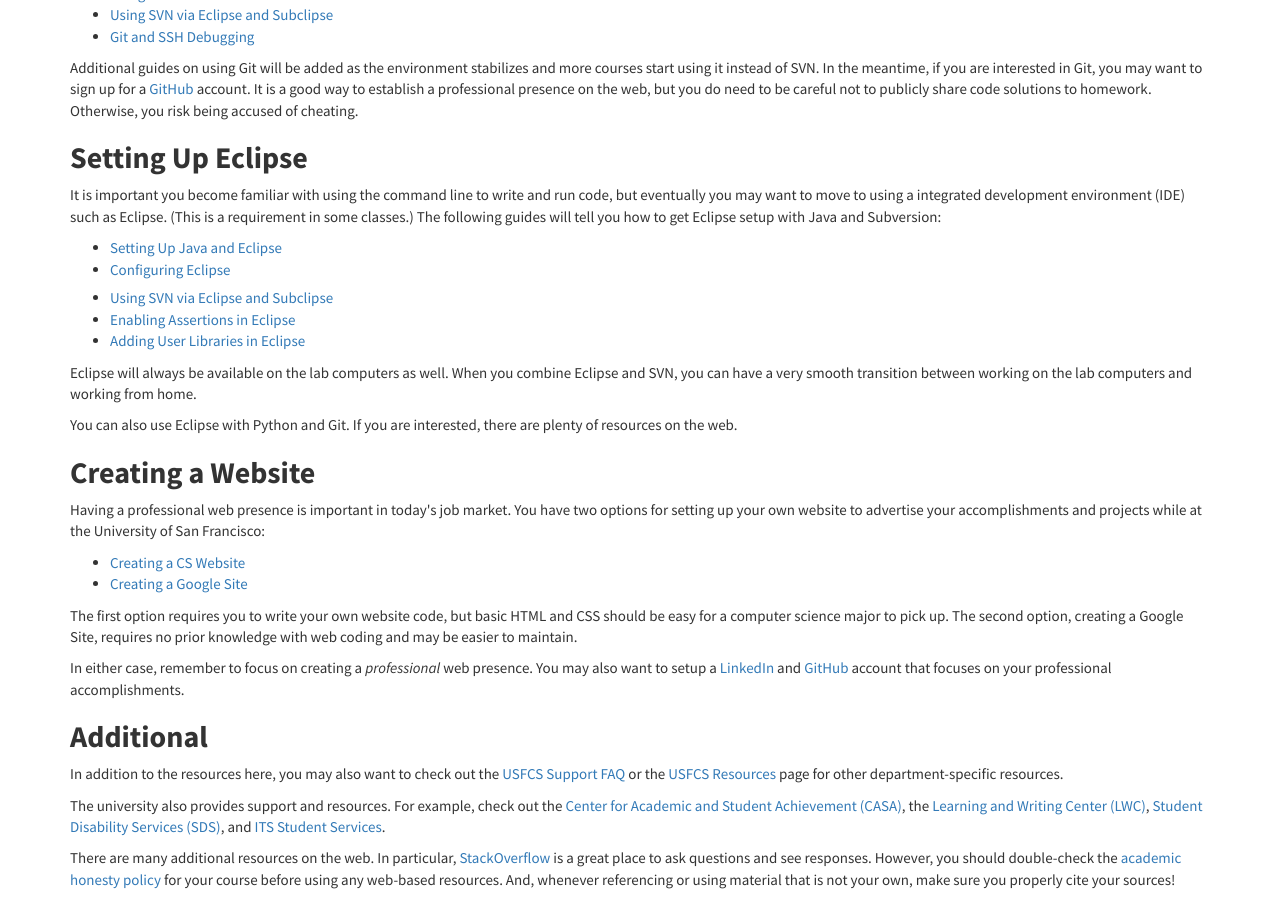
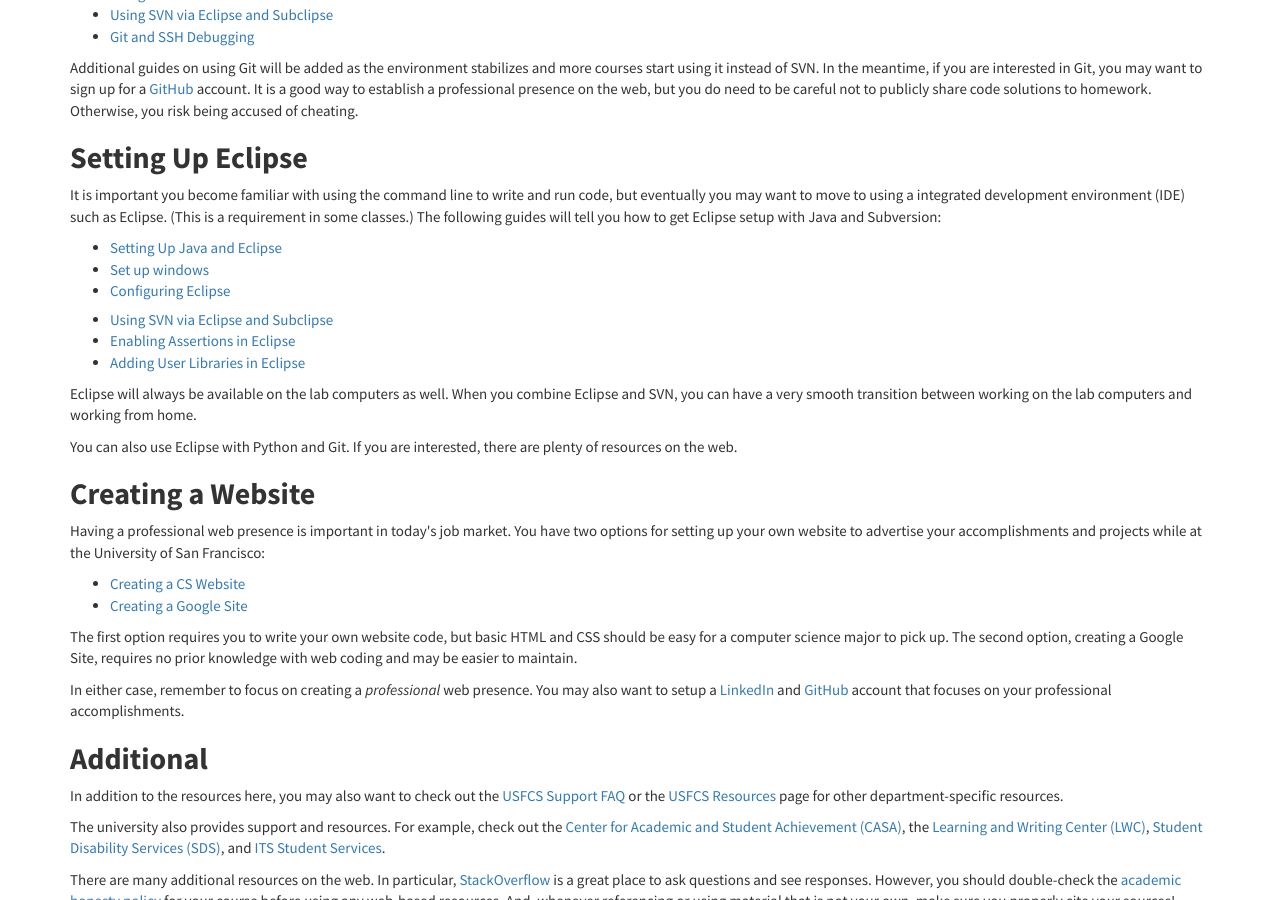
Before and after one commit to CSTutors/CSTutors.github.io, a Jekyll site: the page built from resources/index.html, in a window 1280 px wide and 900 px high, scrolled down 1016 px. Built offline with Jekyll 4.4.1, drawn with Linux system fonts in a browser that asks for light colours; nearby versions of some CDN libraries.

Commit message:
test resources page

```diff
--- a/resources/index.html
+++ b/resources/index.html
@@ -68,6 +68,7 @@ lead: 'We are here to help! Below you can find various resources provided by the
 
 <ul>
     <li><a href="{% post_url 2013-08-05-setting-up-java-and-eclipse %}">Setting Up Java and Eclipse</a></li>
+    <li><a href="#">Set up windows</a></li>
     <li><a href="{% post_url 2013-07-31-configuring-eclipse %}">Configuring Eclipse</a></li>
 
     <li style="margin-top: 1ex;"><a href="{% post_url 2013-08-05-using-svn-via-eclipse-and-subclipse %}">Using SVN via Eclipse and Subclipse</a></li>
```
